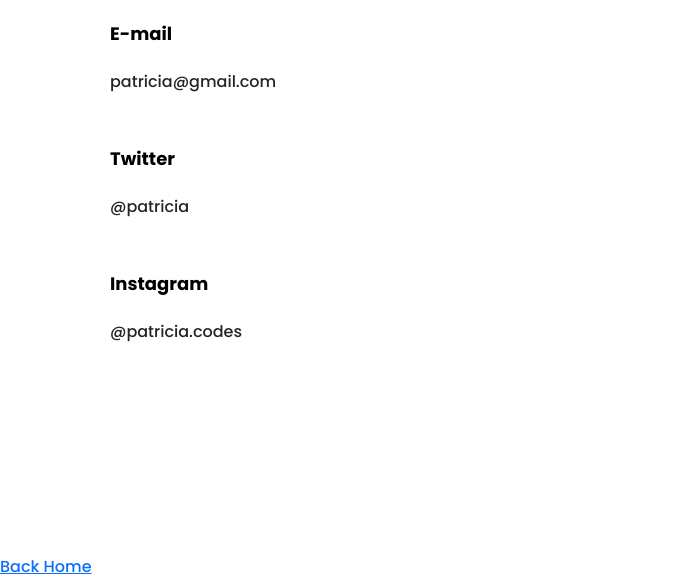
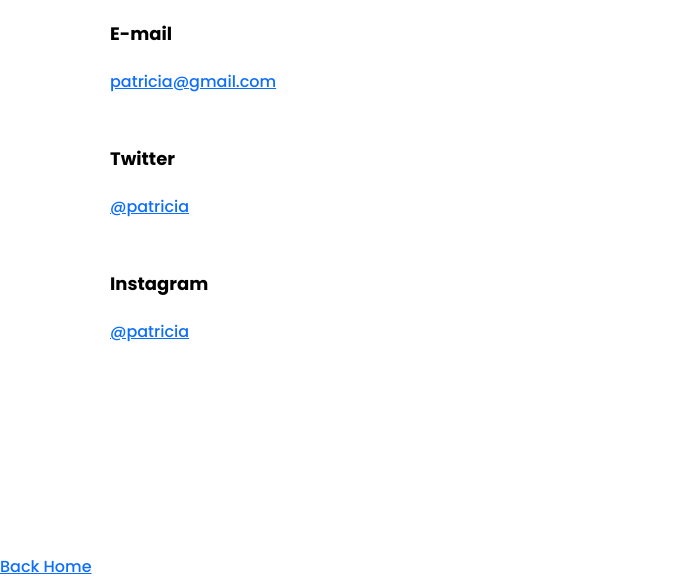
Before and after one commit to Borkabori/Portfolio_2, a website: page contact.html in a window 1280 px wide. Shown: the part 264-843 px from the top of the page, without its empty margins (0-684 px from the left). Drawn offline with nearby package versions, Linux system fonts and the light colour scheme.

Commit message:
Contact page

```diff
--- a/contact.html
+++ b/contact.html
@@ -34,11 +34,21 @@
       <div class="content">
         <h1 class="mb-4">Let's get in touch!</h1>
         <h3>E-mail</h3>
-        <p><a href="mailto:patricia@gmail.com"></a>patricia@gmail.com</p>
+        <p>
+          <a href="mailto:patricia@gmail.com"> patricia@gmail.com </a>
+        </p>
         <h3>Twitter</h3>
-        <p>@patricia</p>
+        <p>
+          <a href="https://www.twitter.com/patricia" target="blank"
+            >@patricia
+          </a>
+        </p>
         <h3>Instagram</h3>
-        <p>@patricia.codes</p>
+        <p>
+          <a href="https://www.instagram.com/patricia.codes" target="blank"
+            >@patricia
+          </a>
+        </p>
       </div>
     </div>
     <a href="/">Back Home</a>
```
